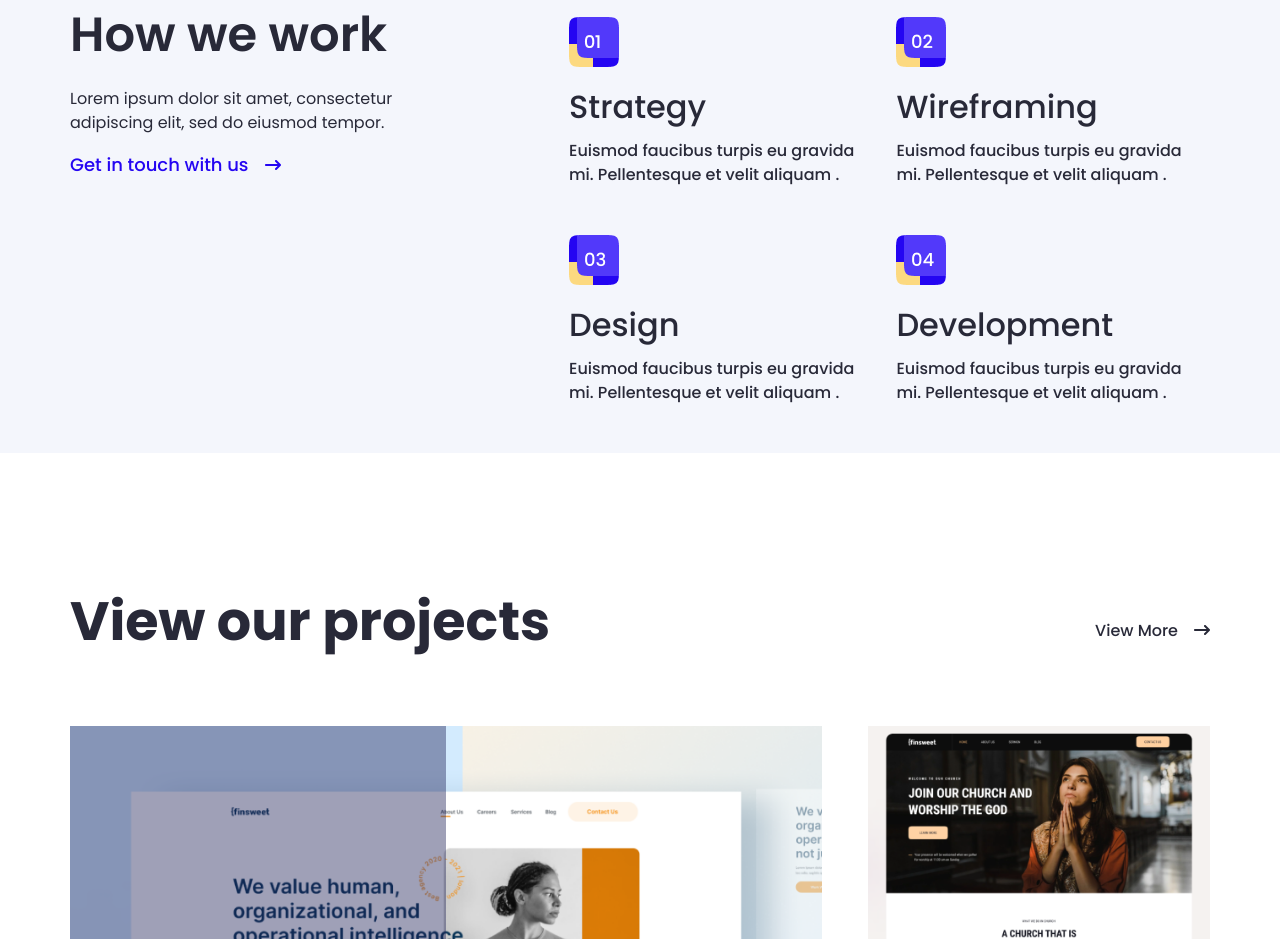
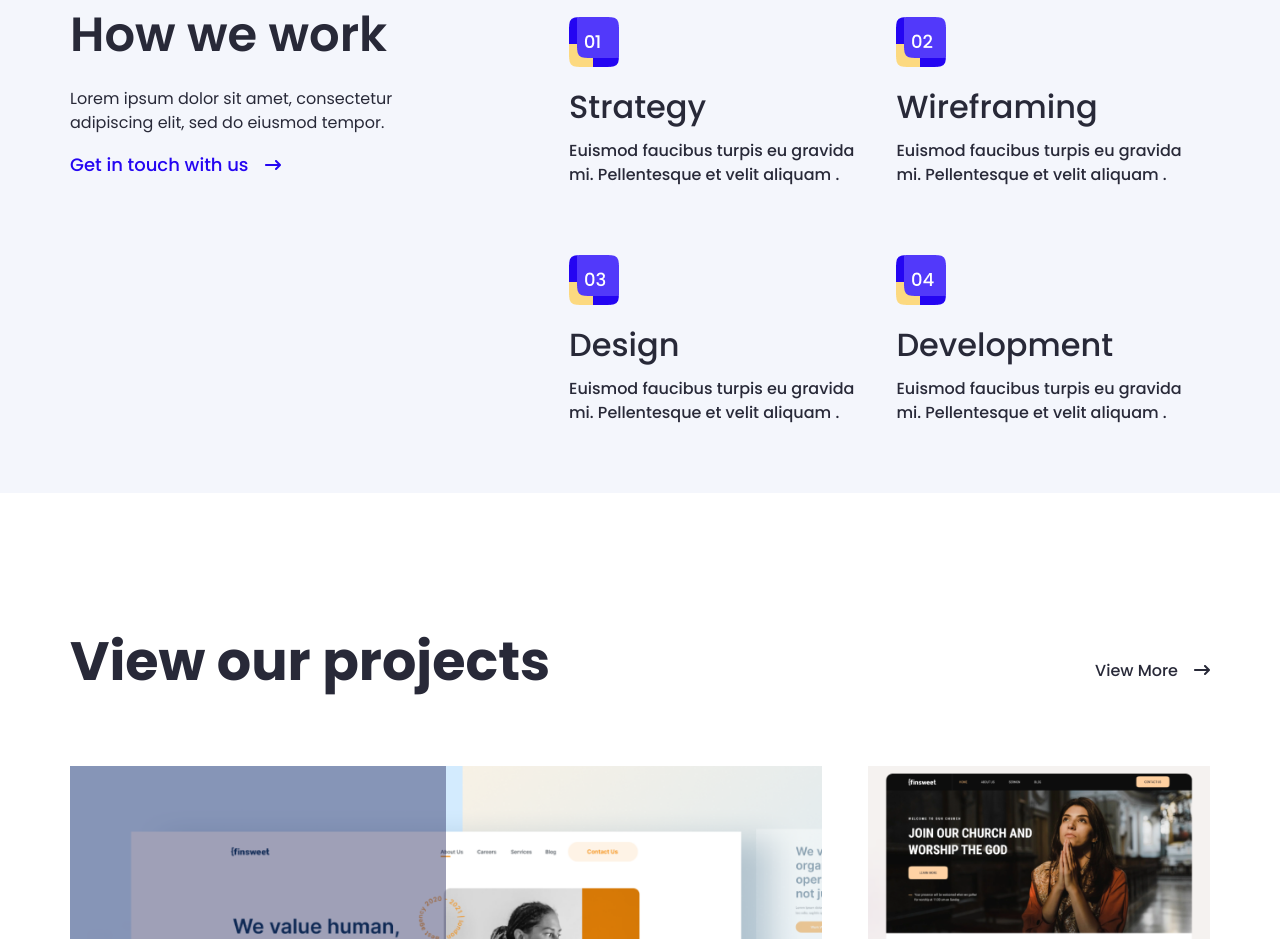
Before and after one commit to MehediSafa/10-1, a React (Vite) app: page / in a window 1280 px wide. Shown: the part 1060-1999 px from the top of the page. Built offline with nearby package versions, Linux system fonts and the light colour scheme.

Commit message:
Update WorkReusable.jsx

```diff
--- a/src/components/reusables/WorkReusable.jsx
+++ b/src/components/reusables/WorkReusable.jsx
@@ -9,7 +9,7 @@ const WorkReusable = ({title,img,para}) => {
         </div>
         <div>
         <h2 className='font-pops font-medium lg:text-[32px] text-[14px] text-[#282938] pb-[8px]'>{title}</h2>
-        <p className='font-pops font-medium lg:text-[16px] text-[12px] text-[#282938] '>{para}</p>
+        <p className='font-pops font-medium lg:text-[16px] text-[12px] text-[#282938] pb-[20px]'>{para}</p>
         </div>
      </div>
   )
```
